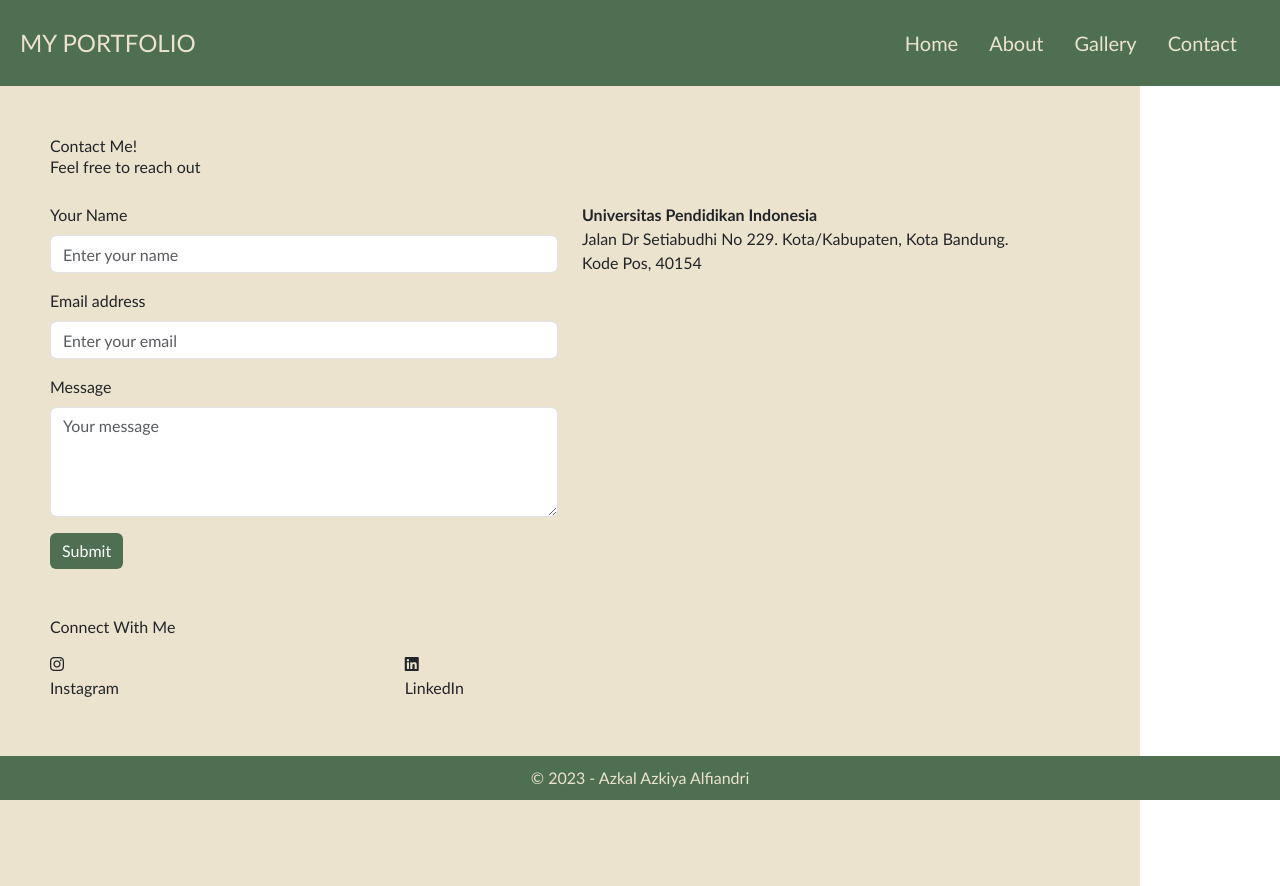
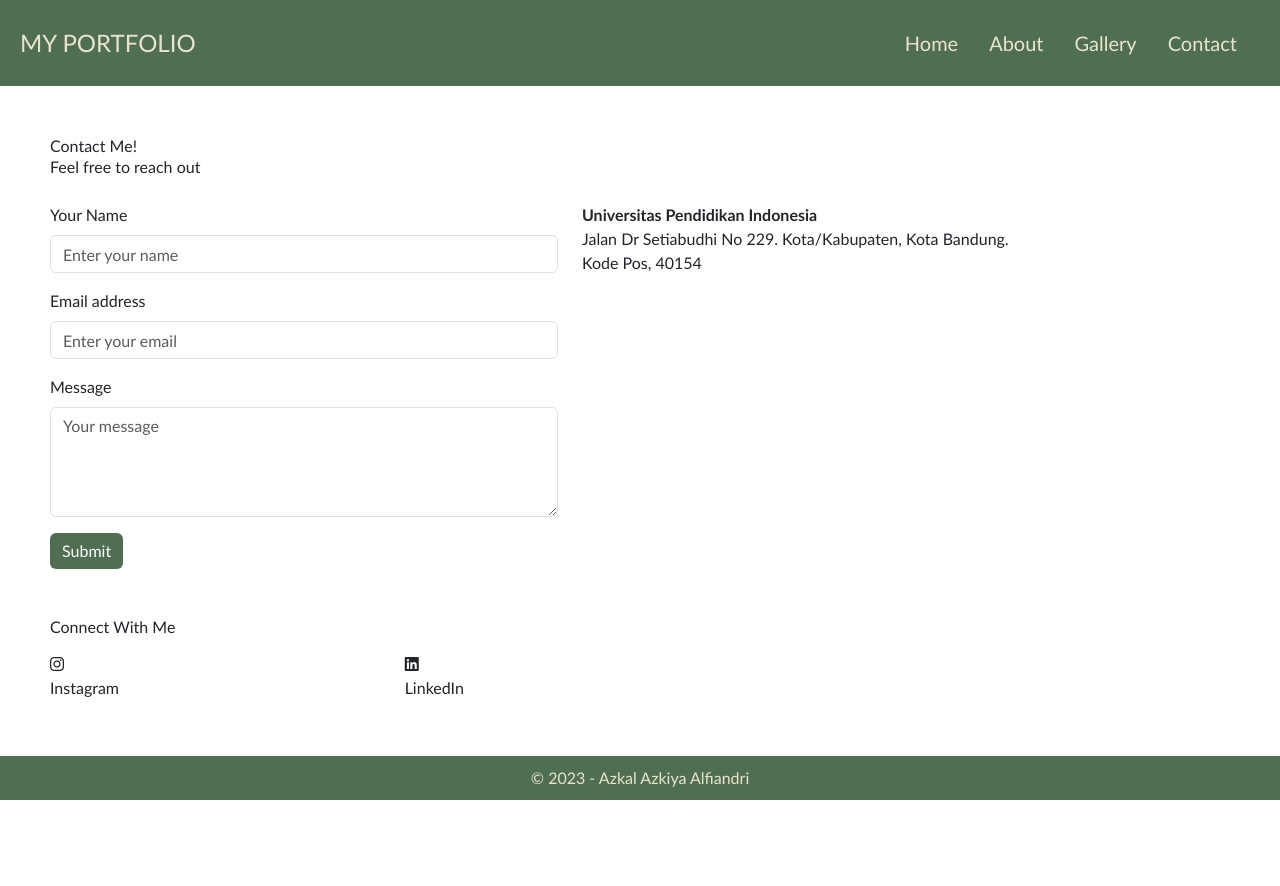
Before and after one commit to azkazkiya/uts_promnet_azkalazkiya, a React (Create React App) app: page /contact in a window 1280 px wide. Built offline with nearby package versions, Linux system fonts and the light colour scheme.

Commit message:
Update Contact.js

```diff
--- a/src/pages/Contact.js
+++ b/src/pages/Contact.js
@@ -18,7 +18,7 @@ function Contact() {
   });
 
   return (
-       <Container className="my-5 customContainer" style={{ backgroundColor: '#ece3ce', minHeight: '100vh' }}>
+       <Container className="my-5 customContainer" style={{ backgroundColor: '#FFFFFF', minHeight: '100vh' }}>
       <Row>
         <Col>
           <h2>Contact Me!</h2>
```
